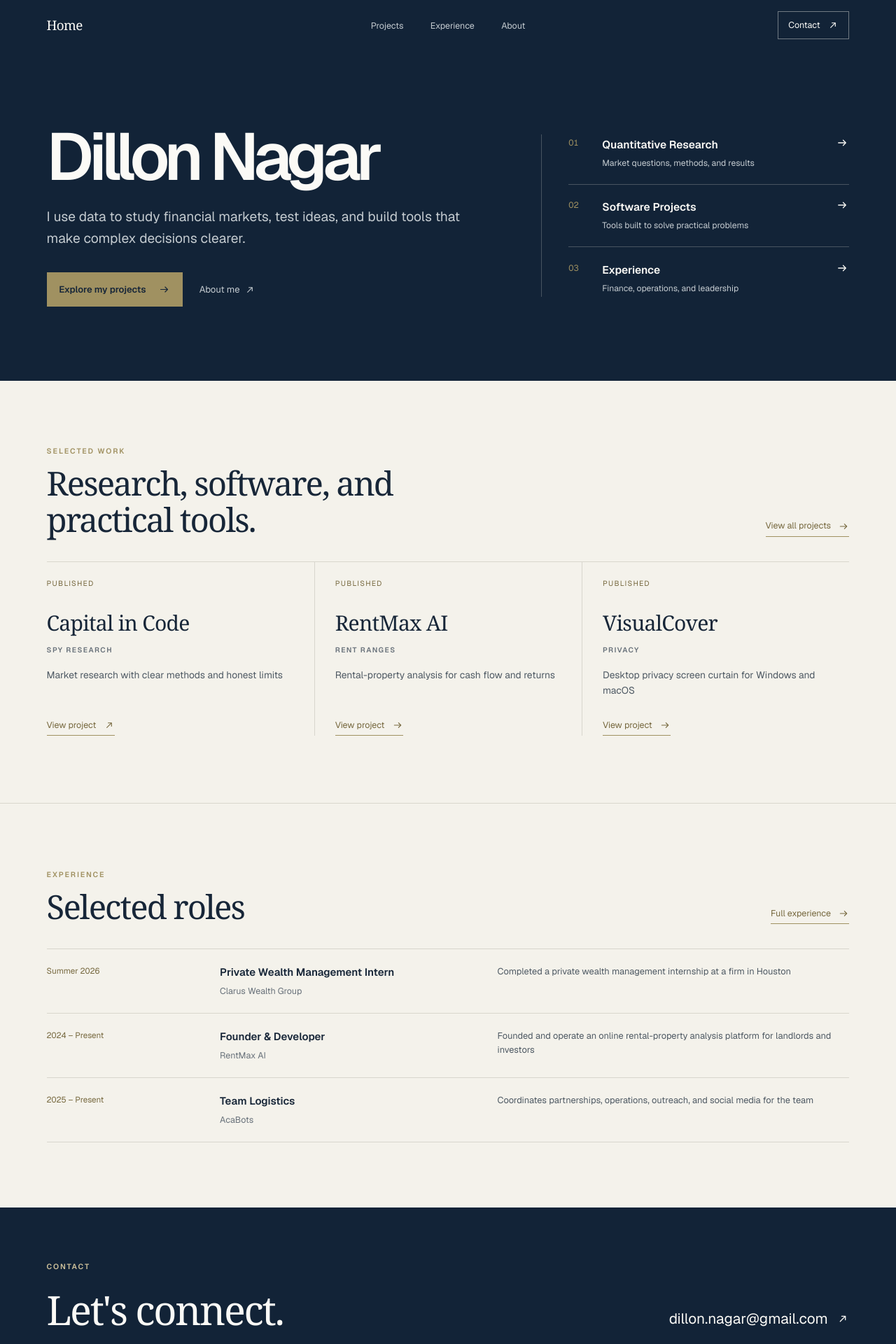
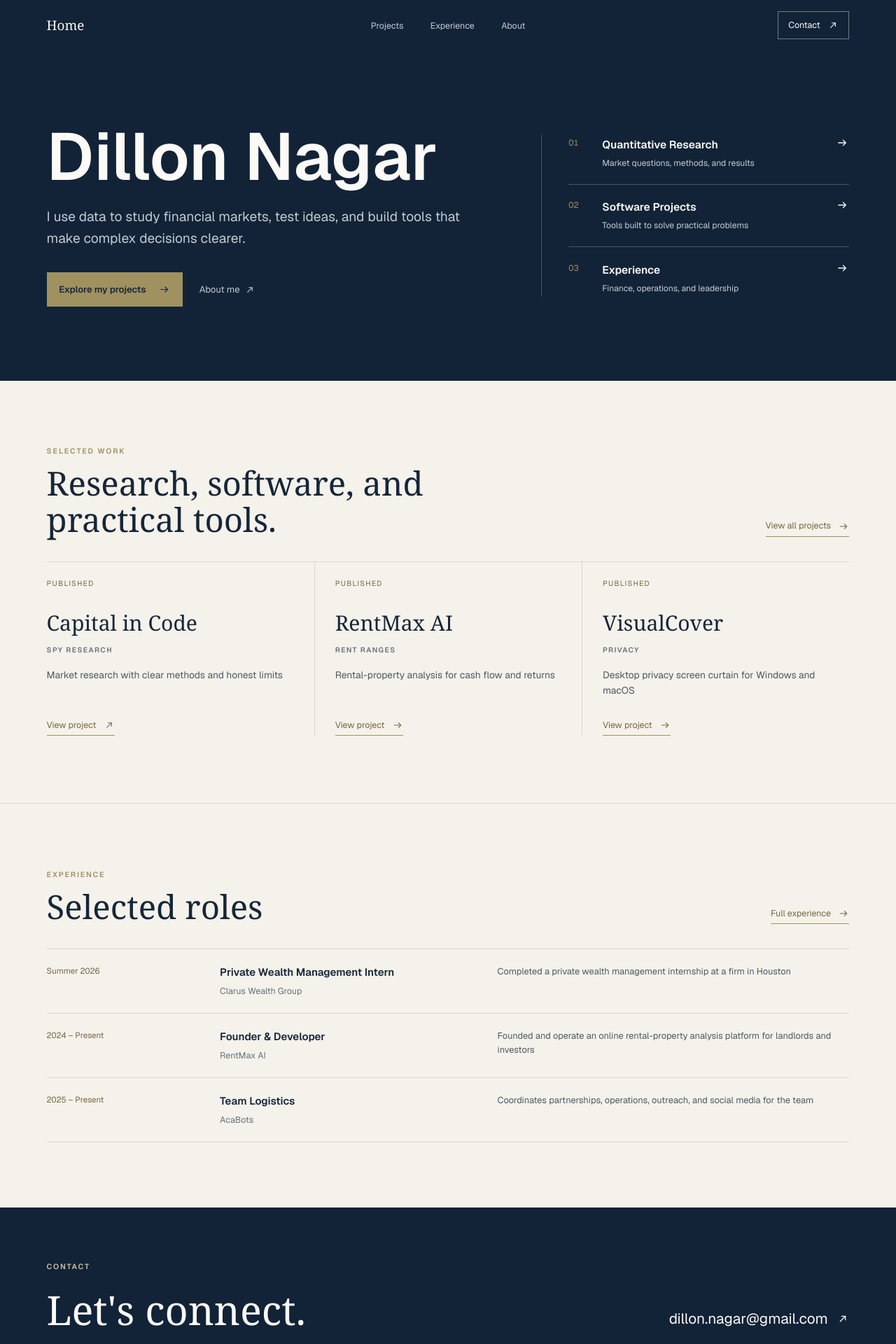
Before and after one commit to Manateek1/dillonnagar.com, a Next.js app: page / in a window 1280 px wide. Shown: the top 1920 px of the page at 70% size. Built offline with nearby package versions, Linux system fonts and the light colour scheme.

Commit message:
Remove negative letter spacing (#11)

```diff
--- a/app/globals.css
+++ b/app/globals.css
@@ -107,7 +107,6 @@ button, a { -webkit-tap-highlight-color: transparent; }
   color: var(--surface);
   font-family: Georgia, "Times New Roman", serif;
   font-size: 1.18rem;
-  letter-spacing: -0.035em;
 }
 .desktop-nav-links { display: flex; align-items: center; gap: clamp(1.25rem, 3vw, 2.8rem); }
 .desktop-nav-links a {
@@ -177,7 +176,6 @@ button, a { -webkit-tap-highlight-color: transparent; }
   color: #fbfaf6;
   font-size: clamp(3.8rem, 7.4vw, 6.9rem);
   font-weight: 560;
-  letter-spacing: -0.075em;
   line-height: 0.98;
 }
 .hero-description {
@@ -252,7 +250,6 @@ button, a { -webkit-tap-highlight-color: transparent; }
   font-family: Georgia, "Times New Roman", serif;
   font-size: clamp(2rem, 3.7vw, 3.2rem);
   font-weight: 400;
-  letter-spacing: -0.04em;
   line-height: 1.08;
 }
 .text-link {
@@ -287,7 +284,6 @@ button, a { -webkit-tap-highlight-color: transparent; }
   font-family: Georgia, "Times New Roman", serif;
   font-size: clamp(1.45rem, 2.35vw, 2rem);
   font-weight: 400;
-  letter-spacing: -0.025em;
 }
 .project-type { margin: 0.55rem 0 0; color: var(--muted); font-size: 0.64rem; font-weight: 600; letter-spacing: 0.14em; line-height: 1.5; text-transform: uppercase; }
 .featured-project-description { min-height: 3.2rem; margin: 1rem 0 1.2rem; color: #4e5963; font-size: 0.86rem; line-height: 1.6; }
@@ -324,7 +320,6 @@ button, a { -webkit-tap-highlight-color: transparent; }
   font-family: Georgia, "Times New Roman", serif;
   font-size: clamp(2.2rem, 4.5vw, 3.8rem);
   font-weight: 400;
-  letter-spacing: -0.04em;
 }
 .contact-band > div > p:last-child { margin: 0.7rem 0 0; color: var(--muted-on-dark); font-size: 0.84rem; line-height: 1.6; }
 .contact-band .section-code { color: #d1c49d; }
@@ -359,13 +354,12 @@ button, a { -webkit-tap-highlight-color: transparent; }
   font-family: Georgia, "Times New Roman", serif;
   font-size: clamp(3.1rem, 6vw, 5.2rem);
   font-weight: 400;
-  letter-spacing: -0.055em;
   line-height: 1;
 }
 .page-heading > p:last-child:not(.section-code) { max-width: 44rem; margin: 0.9rem 0 0; color: var(--muted); font-size: 0.95rem; line-height: 1.6; }
 .project-group { margin-top: 3.5rem; }
 .project-group-heading { margin-bottom: 0.8rem; }
-.project-group-heading h2 { margin: 0; color: var(--foreground); font-family: Georgia, "Times New Roman", serif; font-size: clamp(1.65rem, 2.5vw, 2.25rem); font-weight: 400; letter-spacing: -0.03em; }
+.project-group-heading h2 { margin: 0; color: var(--foreground); font-family: Georgia, "Times New Roman", serif; font-size: clamp(1.65rem, 2.5vw, 2.25rem); font-weight: 400; }
 .project-index-grid { border-top: 1px solid var(--line); }
 .project-list-item {
   display: grid;
@@ -378,7 +372,7 @@ button, a { -webkit-tap-highlight-color: transparent; }
 }
 .project-list-item:hover { padding-left: 0.3rem; }
 .project-row-title .project-type { margin: 0 0 0.5rem; }
-.project-row-title h3 { margin: 0; color: var(--foreground); font-family: Georgia, "Times New Roman", serif; font-size: 1.65rem; font-weight: 400; letter-spacing: -0.025em; }
+.project-row-title h3 { margin: 0; color: var(--foreground); font-family: Georgia, "Times New Roman", serif; font-size: 1.65rem; font-weight: 400; }
 .project-row-title > p:not(.project-type) { margin: 0.45rem 0 0.7rem; color: var(--muted); font-size: 0.82rem; line-height: 1.5; }
 .status-signal { display: inline-block; color: var(--olive-dark); font-size: 0.61rem; font-weight: 600; letter-spacing: 0.12em; text-transform: uppercase; }
 .project-row-description { margin: 0; color: #4e5963; font-size: 0.82rem; line-height: 1.65; }
@@ -397,7 +391,7 @@ button, a { -webkit-tap-highlight-color: transparent; }
 /* Experience page */
 .experience-track { margin-top: 3.6rem; }
 .experience-track-heading { padding-bottom: 1rem; border-bottom: 1px solid var(--line); }
-.experience-track-heading h2 { margin: 0; font-family: Georgia, "Times New Roman", serif; font-size: 1.9rem; font-weight: 400; letter-spacing: -0.03em; }
+.experience-track-heading h2 { margin: 0; font-family: Georgia, "Times New Roman", serif; font-size: 1.9rem; font-weight: 400; }
 .experience-item { display: grid; grid-template-columns: minmax(8rem, 0.45fr) minmax(0, 1.8fr); gap: 1.3rem 2rem; padding: 1.7rem 0; border-bottom: 1px solid var(--line); }
 .experience-period { color: var(--olive-dark); font-size: 0.75rem; font-variant-numeric: tabular-nums; }
 .experience-item-heading h3 { margin: 0; font-size: 1.05rem; font-weight: 560; }
@@ -423,7 +417,7 @@ button, a { -webkit-tap-highlight-color: transparent; }
 
 /* Contact page */
 .contact-page-surface { max-width: 50rem; margin-top: 2.5rem; padding-top: 1.5rem; border-top: 1px solid var(--line); }
-.contact-page-email { display: inline-flex; align-items: center; gap: 0.7rem; margin-top: 0.8rem; color: var(--foreground); font-family: Georgia, "Times New Roman", serif; font-size: clamp(1.5rem, 4vw, 2.5rem); letter-spacing: -0.03em; }
+.contact-page-email { display: inline-flex; align-items: center; gap: 0.7rem; margin-top: 0.8rem; color: var(--foreground); font-family: Georgia, "Times New Roman", serif; font-size: clamp(1.5rem, 4vw, 2.5rem); }
 .contact-page-surface > .contact-phone { margin-top: 0.5rem; }
 .contact-phone-link { display: inline-flex; min-height: 2.75rem; align-items: center; color: var(--muted); font-size: 0.95rem; }
 .contact-page .contact-social-links { margin-top: 1.5rem; }
--- a/components/test/MapGame.tsx
+++ b/components/test/MapGame.tsx
@@ -107,7 +107,7 @@ export default function MapGame({ progress, onAttempt }: Props) {
       <div className={!explore && current ? "hidden lg:block" : undefined}>
       {explore && shown ? <>
         <p className="text-xs font-medium tracking-wider text-white/60">EXPLORE THE MAP</p>
-        <h2 className="mt-3 text-3xl font-semibold tracking-tight" lang="es">{shown.spanish}</h2>
+        <h2 className="mt-3 text-3xl font-semibold" lang="es">{shown.spanish}</h2>
         <p className="mt-2 text-sm text-white/55">{shown.english} · {shown.group}</p>
         <p className="mt-5 text-sm leading-relaxed text-white/75">{shown.clue}</p>
         {shown.nationality && <div className="mt-5 border-t border-white/10 pt-4"><p className="text-xs text-white/50">NATIONALITY · MASCULINE</p><p className="mt-2 text-lg" lang="es">{shown.nationality[0]}</p></div>}
@@ -126,7 +126,7 @@ export default function MapGame({ progress, onAttempt }: Props) {
         <button type="button" onClick={() => start(studyPlaces.filter((place) => topics.includes(place.topic)))} className={`${buttonClass} mt-3 w-full`}>New round</button>
       </div> : <>
         <p className="text-xs font-medium tracking-wider text-white/60">FIND ON THE MAP</p>
-        <h2 data-testid="map-prompt" className="mt-3 text-3xl font-semibold leading-tight tracking-tight" lang="es">{current.spanish}</h2>
+        <h2 data-testid="map-prompt" className="mt-3 text-3xl font-semibold leading-tight" lang="es">{current.spanish}</h2>
         <p className="mt-2 text-sm text-white/55">{current.english}</p>
         <p className="mt-4 text-sm leading-relaxed text-white/65">{current.topic === "water" ? "Click the numbered water marker in the right body of water." : current.id === "MIA" ? "Click the city marker on Florida's coast." : "Click the country. Labels stay hidden in practice."}</p>
         {hint && !feedback && <p className="mt-4 rounded-lg border border-blue-400/25 bg-blue-500/10 p-3 text-sm leading-relaxed text-blue-200">{current.clue}</p>}
--- a/components/test/RecallQuiz.tsx
+++ b/components/test/RecallQuiz.tsx
@@ -99,7 +99,7 @@ export default function RecallQuiz({ progress, onAttempt }: Props) {
       </div>
       {current ? <div className="py-7 sm:py-10">
         <p className="text-xs font-medium tracking-wider text-white/55">{current.kind === "name" ? "WRITE THE SPANISH NAME" : "NATIONALITY · MASCULINE"}</p>
-        <h2 data-testid="recall-prompt" lang={current.kind === "nationality" ? "es" : "en"} className="mt-4 max-w-xl text-3xl font-semibold leading-tight tracking-tight sm:text-4xl">{current.kind === "name" ? current.place.english : `Un hombre de ${current.place.spanish} es…`}</h2>
+        <h2 data-testid="recall-prompt" lang={current.kind === "nationality" ? "es" : "en"} className="mt-4 max-w-xl text-3xl font-semibold leading-tight sm:text-4xl">{current.kind === "name" ? current.place.english : `Un hombre de ${current.place.spanish} es…`}</h2>
         <p className="mt-4 text-sm text-white/60">{current.kind === "nationality" ? "Use the singular masculine nationality." : "Answer in Spanish. Country names start with a capital letter."}</p>
         {hint && !feedback && <p className="mt-5 rounded-lg border border-blue-400/25 bg-blue-500/10 p-3 text-sm leading-relaxed text-blue-200">{current.kind === "name" ? `Starts with “${current.place.spanish[0]}”. ${current.place.clue}` : "Many masculine forms end in -o. Remember the -ense forms and español."}</p>}
         {typed ? <form className="mt-7 max-w-xl" onSubmit={(event) => { event.preventDefault(); if (feedback) nextQuestion(); else check(answer); }}>
--- a/components/test/StudyApp.tsx
+++ b/components/test/StudyApp.tsx
@@ -24,7 +24,7 @@ export default function StudyApp() {
 
   return <div className="relative bg-[#0a0a0a] text-[#ededed]">
     <div className="mx-auto w-full max-w-[1480px] px-5 pb-16 pt-9 sm:px-8 lg:px-12">
-      <header><h1 className="text-4xl font-semibold leading-tight tracking-tight sm:text-5xl" lang="es">El mapa</h1><p className="mt-2 text-base text-white/60 sm:text-lg">Spanish 4 · Geography practice</p></header>
+      <header><h1 className="text-4xl font-semibold leading-tight sm:text-5xl" lang="es">El mapa</h1><p className="mt-2 text-base text-white/60 sm:text-lg">Spanish 4 · Geography practice</p></header>
       <div className="mt-6 flex gap-1 overflow-x-auto border-b border-white/15 sm:gap-5" role="tablist" aria-label="Study activities">{tabs.map((tab) => <button key={tab.id} id={`study-tab-${tab.id}`} type="button" role="tab" aria-selected={active === tab.id} aria-controls={`study-panel-${tab.id}`} tabIndex={active === tab.id ? 0 : -1} onClick={() => setActive(tab.id)} onKeyDown={(event) => {
         if (["ArrowLeft", "ArrowRight", "Home", "End"].includes(event.key)) {
           event.preventDefault();
--- a/components/test/StudyGuide.tsx
+++ b/components/test/StudyGuide.tsx
@@ -11,7 +11,7 @@ export default function StudyGuide() {
 
   return <div className="space-y-6">
     <div className={`${panelClass} flex flex-col justify-between gap-5 p-5 sm:flex-row sm:items-center sm:p-6`}>
-      <div><h2 className="text-2xl font-semibold tracking-tight">Your quiz checklist.</h2><p className="mt-2 text-sm leading-relaxed text-white/60">21 Spanish-speaking places · 11 nearby places, including the U.S. and Miami · 5 bodies of water</p></div>
+      <div><h2 className="text-2xl font-semibold">Your quiz checklist.</h2><p className="mt-2 text-sm leading-relaxed text-white/60">21 Spanish-speaking places · 11 nearby places, including the U.S. and Miami · 5 bodies of water</p></div>
       <label className="shrink-0 text-xs text-white/60">Find a name or nationality<input type="search" aria-label="Search study guide" value={query} onChange={(event) => setQuery(event.target.value)} placeholder="Try Perú or costarricense" className="mt-2 block min-h-11 w-full rounded-lg border border-white/15 bg-white/5 px-3 text-sm text-white placeholder:text-white/35 sm:w-64" /></label>
     </div>
     {!query && <div className="grid gap-5 border-y border-white/10 py-6 md:grid-cols-3">
```
